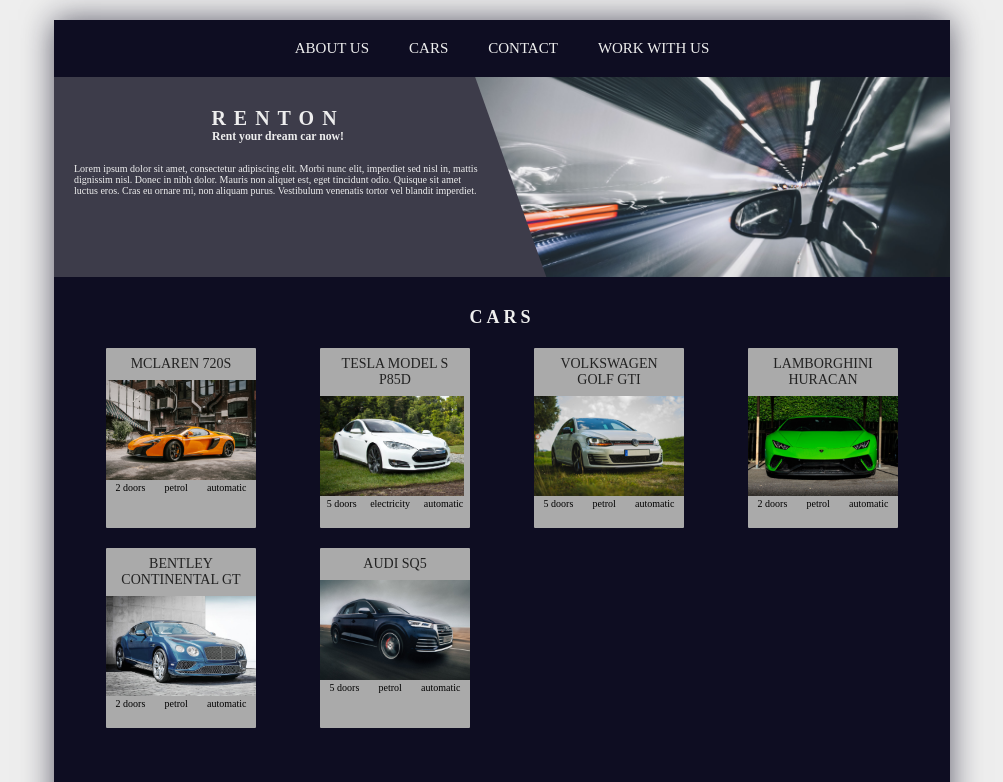
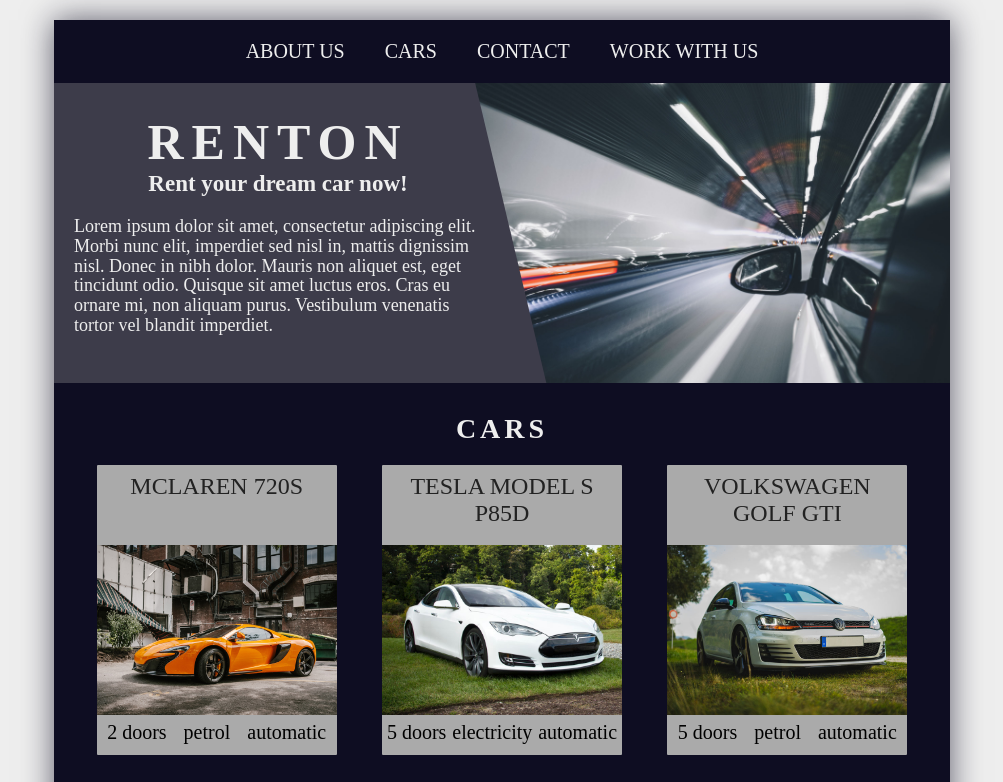
Before and after one commit to JohnyMielony07/Renton, a website: page index.html in a window 1280 px wide. Shown: the top 782 px of the page, without its empty margins (138-1141 px from the left). Drawn offline with Linux system fonts and the light colour scheme.

Commit message:
Header and cards style fix

```diff
--- a/index.html
+++ b/index.html
@@ -24,7 +24,7 @@
             <div class="header__text-box">
                 <div class="heading-primary">
                     <h1 class="heading-1">Renton</h1>
-                    <h3 class="heading-3">Rent your dream car now!</h3>
+                    <h3 class="heading-3 heading-secondary">Rent your dream car now!</h3>
                 </div>
                 <p class="header__desc">
                     Lorem ipsum dolor sit amet, consectetur adipiscing elit.
--- a/sass/_cars.scss
+++ b/sass/_cars.scss
@@ -6,9 +6,10 @@
     &__list {
         width: 100%;
         display: grid;
-        grid-template-columns: repeat(auto-fit, minmax(19rem, 1fr));
+        grid-template-columns: repeat(auto-fit, minmax(27rem, 1fr));
         justify-items: center;
-        grid-row-gap: 2rem;
+        grid-row-gap: 3rem;
+
     }
 
 
@@ -17,8 +18,8 @@
 .card {
 
     position: relative;
-    height: 18rem;
-    width: 15rem;
+    height: 29rem;
+    width: 24rem;
 
     &__side {
         position: absolute;
@@ -63,15 +64,16 @@
         color: #222;
         text-align: center;
         text-transform: uppercase;
-        font-size: 1.4rem;
+        font-size: 2.4rem;
         font-weight: 500;
         padding: .8rem;
+        height: 6.4rem;
 
     }
 
     &__img {
 
-        height: 10rem;
+        height: 17rem;
 
     }
 
@@ -79,25 +81,24 @@
         display: flex;
         justify-content: space-around;
         align-content: center;
+        font-size: 2rem;
+        padding: .4rem .2rem;
 
     }
 }
 
 .desc {
     position: absolute;
-    top: 15%;
+    top: 17%;
     left: 50%;
-    transform: translateX(-45%);
+    transform: translateX(-49%);
     color: $color-light-grey-2;
-    width: 11rem;
-    line-height: 1.8rem;
+    width: 21rem;
+    font-size: 2rem;
+    line-height: 2.5rem;
 
     &__list {
         list-style: none;
-    }
-
-    &__item {
-
     }
 }
 
@@ -107,7 +108,8 @@
     position: absolute;
     bottom: 0;
     text-align: center;
-    padding: 1rem 0;
+    padding: .8rem 0;
+    font-size: 2.6rem;
     width: 100%;
 
     background-color: $color-secondary-2-2;
--- a/sass/_header.scss
+++ b/sass/_header.scss
@@ -3,25 +3,30 @@
     background-color: $color-primary-1;
     //
     //display: flex;
-    height: 20rem;
+    height: 30rem;
 
     &__text-box {
         padding-top: 3rem;
         width: 50%;
-        height: 20rem;
+        height: 100%;
         margin-right: auto;
         float: left;
+        overflow: hidden;
+
     }
 
     &__desc {
         padding: 2rem;
+        margin-bottom: 1.5rem;
+        line-height: 1.1;
+        font-size: 1.8rem;
     }
 
     &__img-box {
         background-image: url(../img/back-2-small.jpg);
         width: 53%;
         z-index: 2;
-        height: 20rem;
+        height: 100%;
         background-size: cover;
         background-position: center;
         clip-path: polygon(0 0, 100% 0, 100% 100%, 15% 100%);
@@ -33,3 +38,7 @@
 .heading-primary {
     text-align: center;
 }
+
+.heading-secondary {
+    font-size: 2.3rem;
+}
--- a/sass/_navigation.scss
+++ b/sass/_navigation.scss
@@ -14,6 +14,7 @@
         color: $color-light-grey-1;
         transition: all .2s;
 
+
         &:hover {
             color: $color-light-grey-2;
             transform: translateY(-.2rem);
@@ -22,12 +23,11 @@
 
     &__link {
 
-
         &:link,
         &:visited {
             text-transform: uppercase;
             color: inherit;
-            font-size: 1.5rem;
+            font-size: 2rem;
             text-decoration: none;
         }
 
--- a/sass/_typography.scss
+++ b/sass/_typography.scss
@@ -2,6 +2,7 @@
     text-transform: uppercase;
     letter-spacing: .8rem;
     text-align: center;
+    font-size: 5rem;
 }
 
 .heading-2 {
@@ -9,7 +10,7 @@
     text-transform: uppercase;
     text-align: center;
     margin-bottom: 2rem;
-    font-size: 1.8rem;
+    font-size: 2.8rem;
     color: $color-light-grey-1;
     letter-spacing: .4rem;
 
```
Also changed, not shown: css/style.css.
